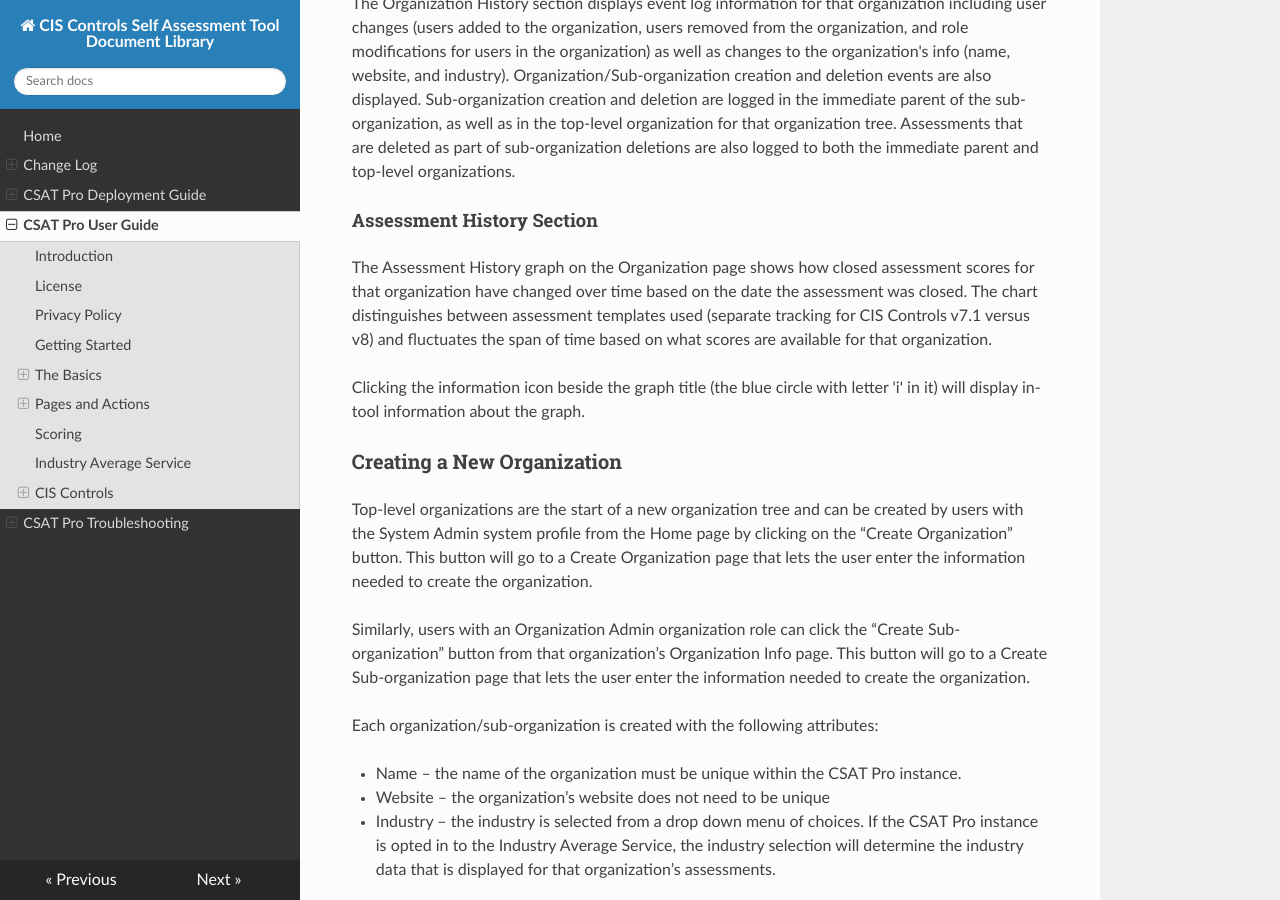
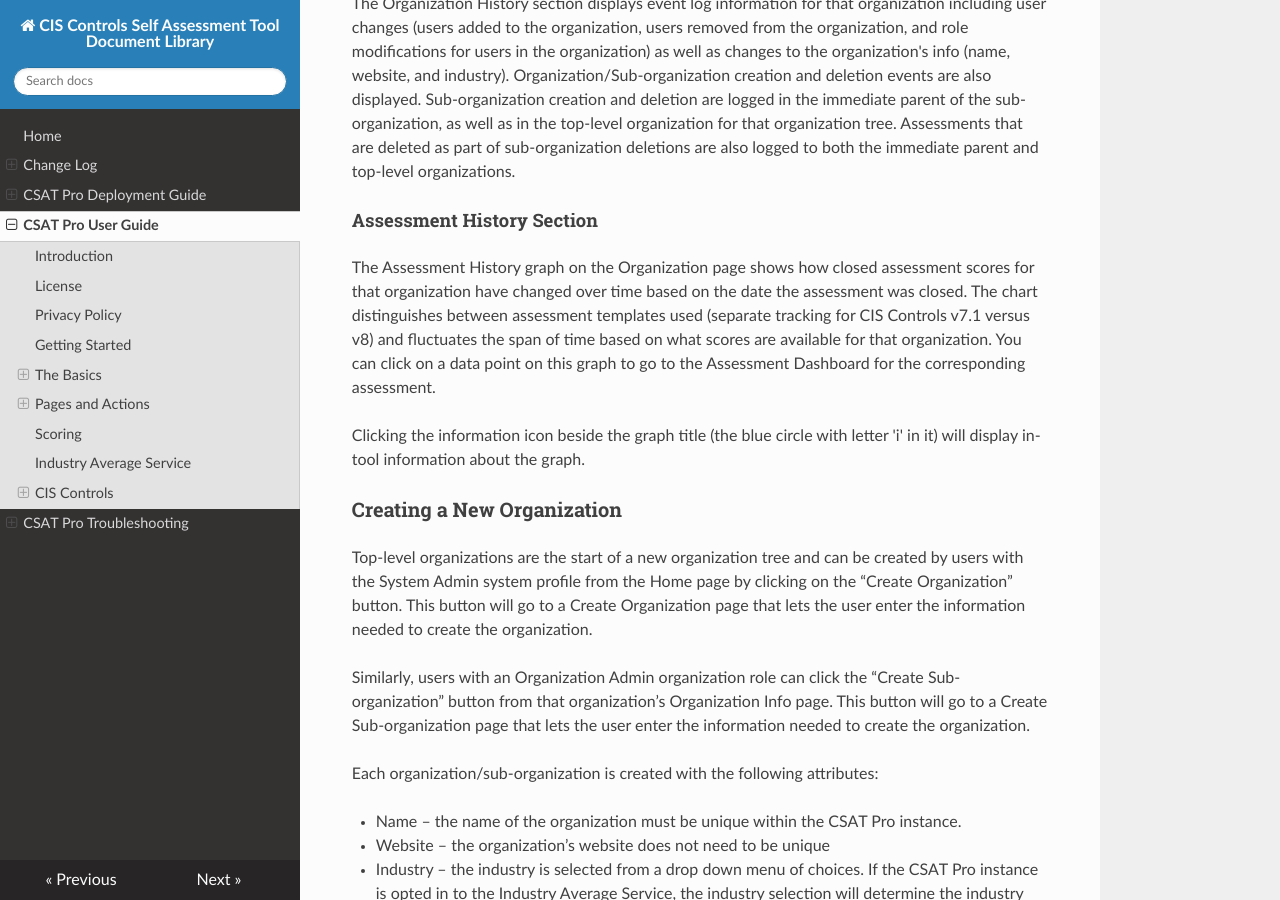
Before and after one commit to CISecurity/CSAT-Docs, an MkDocs documentation site: the page built from docs/source/csat_pro_user_guide.md, in a window 1280 px wide and 900 px high, scrolled down 7639 px. Built offline with MkDocs 1.6.1, drawn with Linux system fonts in a browser that asks for light colours; nearby versions of some CDN libraries; some of the changed text lies outside the part shown.

Commit message:
CSAT Pro v1.14.0 updates for User Guide

```diff
--- a/docs/source/csat_pro_user_guide.md
+++ b/docs/source/csat_pro_user_guide.md
@@ -144,7 +144,7 @@ The Organization History section displays event log information for that organiz
 
 ####Assessment History Section####
 The Assessment History graph on the Organization page shows how closed assessment scores for that organization have changed over time based on the date the assessment was closed.
-The chart distinguishes between assessment templates used (separate tracking for CIS Controls v7.1 versus v8) and fluctuates the span of time based on what scores are available for that organization.
+The chart distinguishes between assessment templates used (separate tracking for CIS Controls v7.1 versus v8) and fluctuates the span of time based on what scores are available for that organization.  You can click on a data point on this graph to go to the Assessment Dashboard for the corresponding assessment.
 
 Clicking the information icon beside the graph title (the blue circle with letter 'i' in it) will display in-tool information about the graph.
 
@@ -309,6 +309,7 @@ At the top right of the Assessment Dashboard, users can export reports and close
 - Close Assessment/Reopen Assessment - Only Organization Admins have access to this button.  If the assessment is currently open, the "Close Assessment" button will allow the Organization Admin to lock the assessment, preventing further edits.  If the assessment is currently closed, the "Reopen Assessment" button will allow the Organization Admin to unlock the assessment, allowing edits once again.
 - Export CSV - Both Organization Admins and Full Users have access to this button.  This button allows users to export a Safeguard level spreadsheet in CSV format.  This report contains information similar to what is found in the Assessment Summary tab.  By default, this export will only contain the Safeguards that have been scored so far; the Export Filtered CSV functionality on the Assessment Summary page can be used to customize which Safeguards are exported to CSV.
 - Export Board Level Slides - Both Organization Admins and Full Users have access to this button.  This button allows users to export a set of slides containing high level assessment summary information in pptx format.  This report contains information and graphs from the Assessment Dashboard, as well as the Assessment History graph from the Organization Info page.
+- Export All Evidence - Both Organization Admins and Full Users have access to this button.  This button allows users to export a zip file containing all of the evidence files in this assessment.
 
 ####Assessment Navigation Menu####
 At the top left of many assessment pages, users can select different assessment tabs to switch between the Assessment Dashboard, the Assessment Summary, the Assessment Event Log, the Task Calendar, Assigned Tasks, Pending for Validation Tasks, and the Control Views. Users with a Basic User role in the organization will have a limited Assessment Navigation Menu that only includes navigation back to their My Assigned Tasks list.
```
